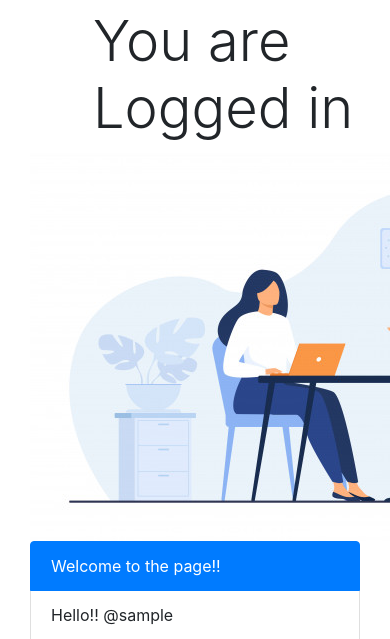
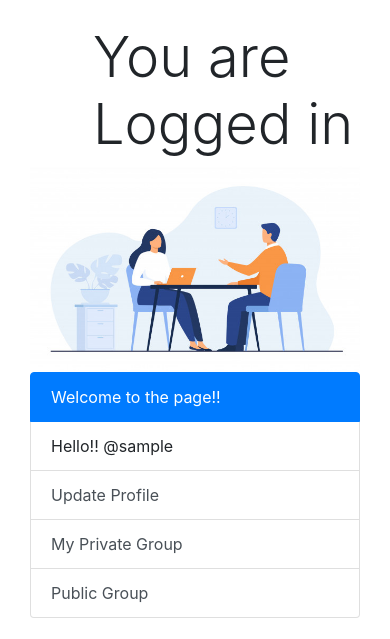
Before and after one commit to kunaldewangan/dj-Group-Web-App, a Django app: page /main/ in a window 390 px wide; the page is wider, and only the part inside the window is pictured. Shown: the part 56-695 px from the top of that part. Run offline with Django 3.2, Linux system fonts and the light colour scheme; the visitor is signed in with stand-in values (Sample User, id 1); some libraries are stand-ins or nearby versions.

Commit message:
image-responsive update

```diff
--- a/templates/index.html
+++ b/templates/index.html
@@ -5,7 +5,7 @@
 <div class="container">
     <div class="row">
         <div class="col-md-8">
-            <img src="{% static 'images/index.jpg' %}" alt="image">
+            <img class="img-fluid" src="{% static 'images/index.jpg' %}" alt="image">
         </div>
         <div class="col-md-4">
             <h4 class="display-4 m-4">Index Page</h4>
--- a/templates/main.html
+++ b/templates/main.html
@@ -3,14 +3,14 @@
 {% block content %}
 
 <div class="container-fluid">
-    <div class="row ml-5 mt-2">
+    <div class="row ml-5 mt-4">
         <div class="col-md-12">
             <h4 class="display-4">You are Logged in</h4>
         </div>
     </div>
     <div class="row">
         <div class="col-md-8">
-            <img src="{% static 'images/main.jpg' %}" alt="Main">
+            <img class="img-fluid" src="{% static 'images/main.jpg' %}" alt="Main">
         </div>
         <div class="col-md-4">
             <ul class="list-group">
--- a/templates/thanks.html
+++ b/templates/thanks.html
@@ -5,7 +5,7 @@
 <div class="container">
     <div class="row">
         <div class="col-md-6">
-            <img src="{% static 'images/logout.jpg' %}" alt="logout">
+            <img class="img-fluid" src="{% static 'images/logout.jpg' %}" alt="logout">
         </div>
         <div class="col-md-6 mt-4">
             <h4 class="display-4">Thanks for visiting</h4>
```
